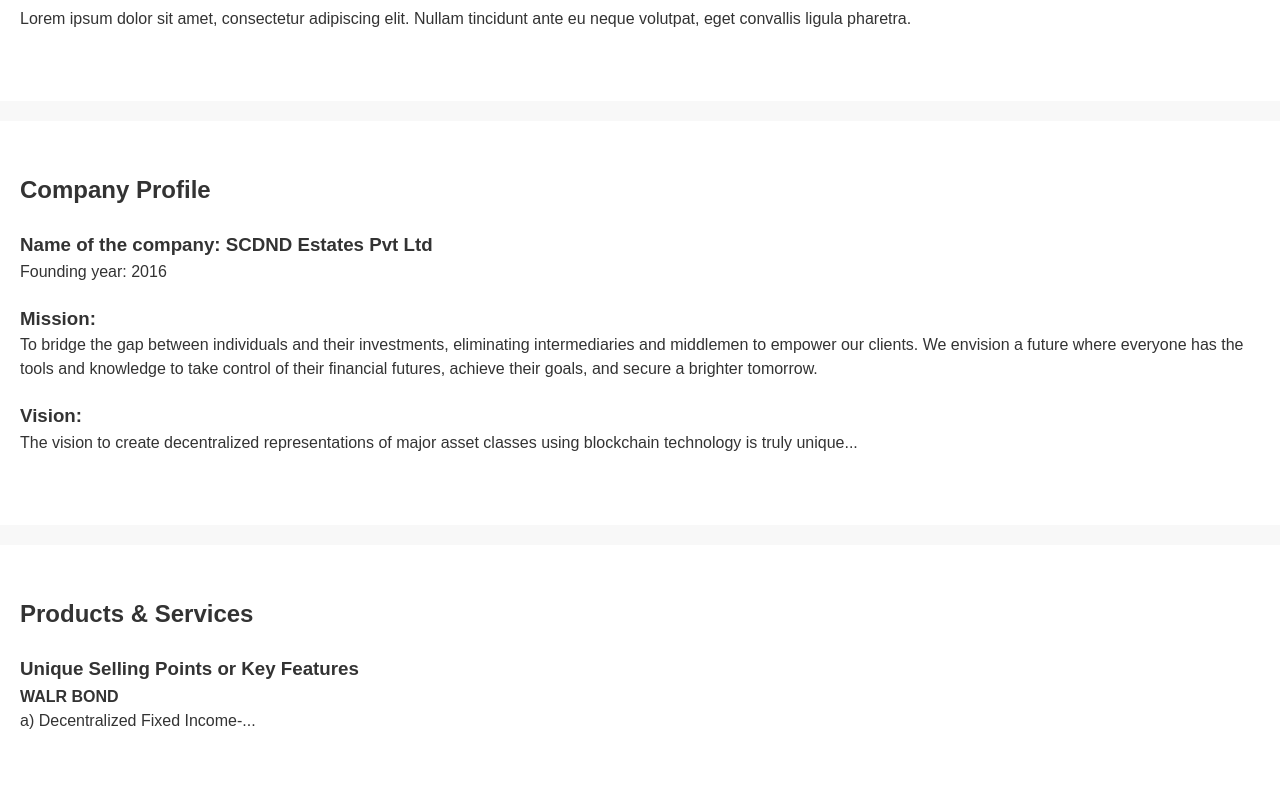
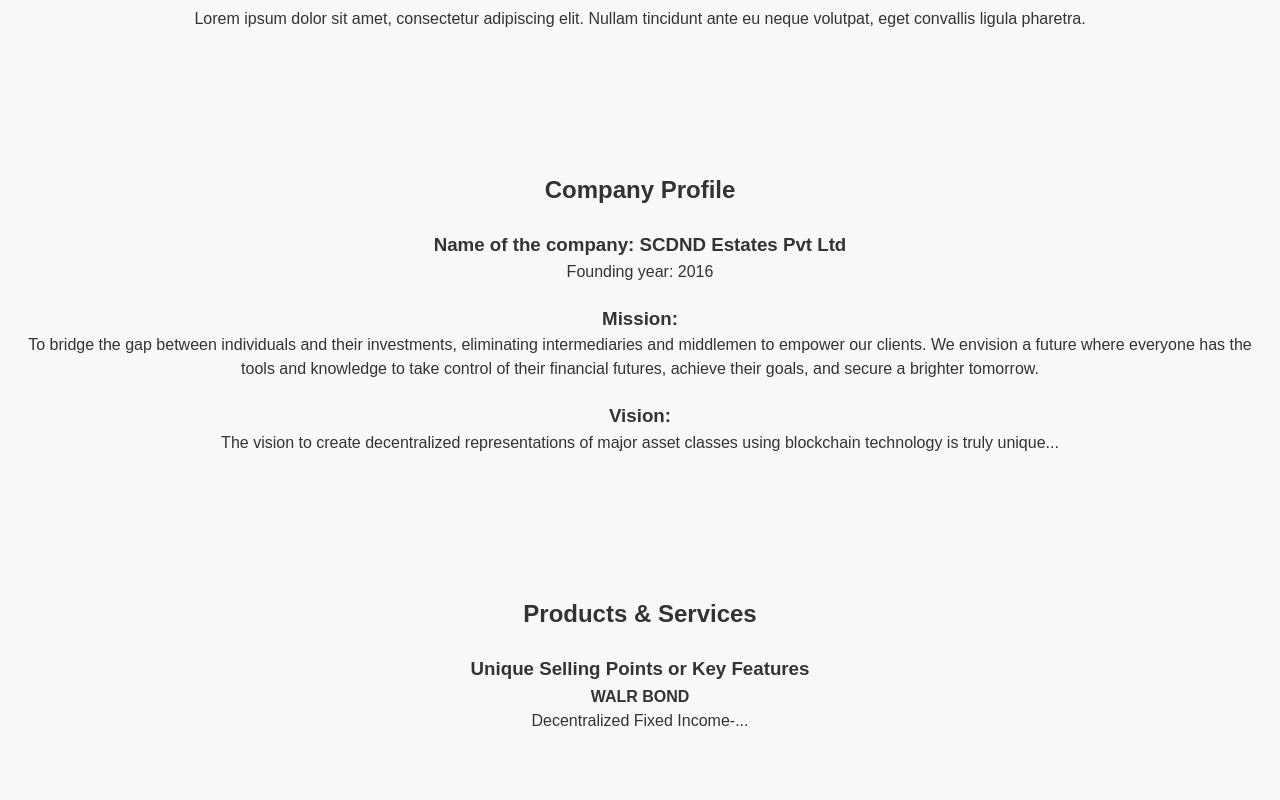
Before and after one commit to vipuL2701/scdnd, a plain HTML site: page index.html in a window 1280 px wide. Shown: the part 620-1420 px from the top of the page. Drawn offline with Linux system fonts and the light colour scheme.

Commit message:
modified content

```diff
--- a/index.html
+++ b/index.html
@@ -91,7 +91,7 @@
       <h2>Products & Services</h2>
       <h3>Unique Selling Points or Key Features</h3>
       <h4>WALR BOND</h4>
-      <p>a) Decentralized Fixed Income-...</p>
+      <p> Decentralized Fixed Income-...</p>
       <!-- Add other product details here -->
     </section>
 
--- a/styles.css
+++ b/styles.css
@@ -23,7 +23,7 @@ header {
 .icon {
   width: 110px;
   height: 110px;
-    background-image: url('./images/logo.png');
+  background-image: url("./images/logo.png");
   background-size: cover;
   margin-right: 10px;
 }
@@ -46,7 +46,6 @@ nav ul li a {
   color: #fff;
   text-decoration: none;
 }
-
 
 .dark-mode {
   background-color: black;
@@ -113,9 +112,12 @@ button {
 .innovation-level,
 .success-measurement,
 .consultancy-needs {
-  background-color: #fff;
+  background: transparent;
   padding: 50px 20px;
   margin: 20px 0;
+  justify-content: center;
+  text-align: center;
+  text-decoration: none;
 }
 
 .about h2,
@@ -240,3 +242,6 @@ footer {
     font-size: 14px;
   }
 }
+#recent-launches ul li{
+  list-style-type: none;
+}
```
Lines whose indentation alone changed are shown as unchanged.
